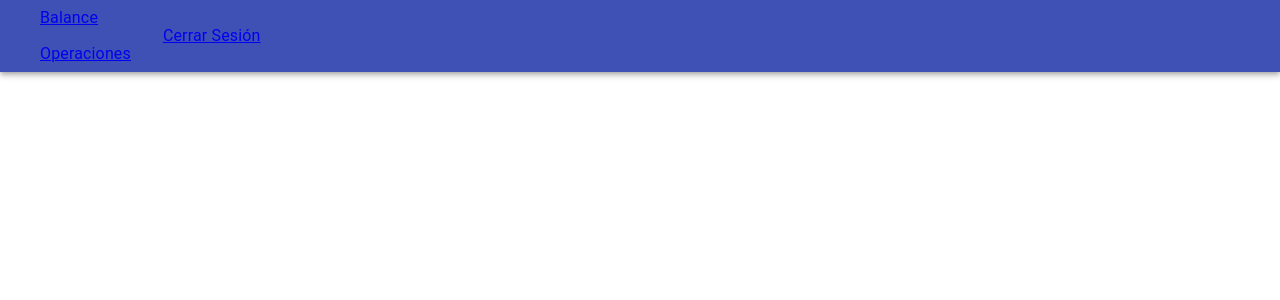
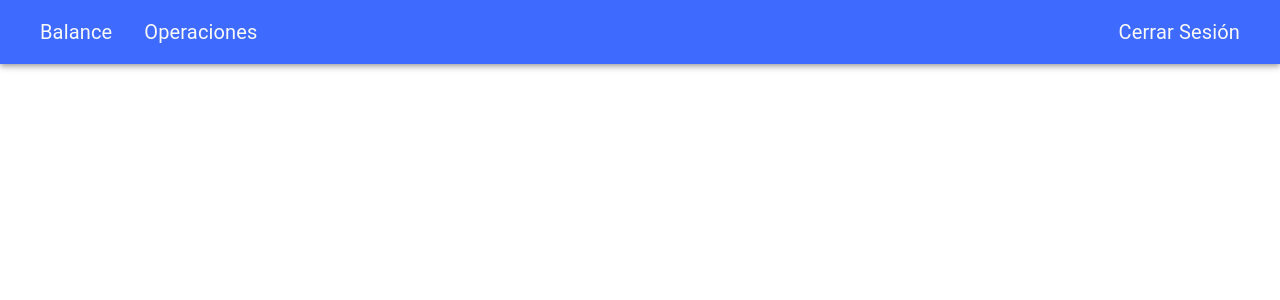
Before and after one commit to Alanoterohs/expense-tracker-PERN, a JavaScript app in the folder client/: page / in a window 1280 px wide. Shown: the top 300 px of the page. Built offline with nearby package versions, Linux system fonts and the light colour scheme; the HTML template or start-up script is replaced by a standard one.

Commit message:
creo componentes(Links) navBar

```diff
--- /dev/null
+++ b/client/src/components/navBar/ButtonLink.js
@@ -0,0 +1,32 @@
+import {
+  Link,
+} from 'react-router-dom';
+
+import {
+  MenuItem,
+} from '@material-ui/core';
+
+import { makeStyles } from '@material-ui/core/styles';
+
+const useStyles = makeStyles((theme) => ({
+    style: {
+      color: '#F9F9F8',
+      fontSize: 20,
+      textDecoration: 'none',
+    },
+  }));
+
+function ButtonLink(props) {
+  const classes = useStyles();
+  return (
+      <MenuItem>
+        <Link
+        className={classes.style}
+        to={props.redirection} >
+        {props.title}
+        </Link>
+      </MenuItem>
+  );
+}
+
+export default ButtonLink;
--- a/client/src/components/navBar/NavBar.js
+++ b/client/src/components/navBar/NavBar.js
@@ -3,7 +3,6 @@ import {
   Switch,
   Route,
   Redirect,
-  Link,
 } from 'react-router-dom';
 
 import {
@@ -16,33 +15,37 @@ import {
   Menu,
   Avatar } from "@material-ui/core";
 
-// #3463F9
+import useStyles from './style';
+import ButtonLink from './ButtonLink';
+
 function NavBar() {
+  const classes = useStyles();
   return (
-    <div>
+    <Grid container component="main">
      <Router>
-     <AppBar position = "sticky" >
+     <AppBar position = "sticky" className={classes.root}>
         <Toolbar>
-          <div >
-             <MenuItem>
-               <Link to="/home" >Balance</Link>
-             </MenuItem>
-             <MenuItem >
-               <Link to="/operations" >Operaciones</Link>
-             </MenuItem>
+          <div className={classes.left}>
+            <ButtonLink
+            redirection = 'balance'
+            title = 'Balance'
+            />
+            <ButtonLink
+            redirection = 'operations'
+            title = 'Operaciones'
+            />
          </div>
-         <div>
-             <MenuItem>
-               <Link to="/login" >Cerrar Sesión</Link>
-             </MenuItem>
+         <div className={classes.right}>
+            <ButtonLink
+            redirection = 'login'
+            title = 'Cerrar Sesión'
+            />
          </div>
          </Toolbar>
      </AppBar>
      </Router>
-   </div>
+   </Grid>
   );
 }
-// <Route path="/home" render= {() => <Balance income={income} setIncome={setIncome} />  } />
-// <Route path="/operations" render = {() =>  <Form income={income} setIncome={setIncome} />}></Route>
 
 export default NavBar;
--- /dev/null
+++ b/client/src/components/navBar/style.js
@@ -0,0 +1,17 @@
+import { makeStyles, withStyles } from '@material-ui/core/styles';
+
+const useStyles = makeStyles((theme) => ({
+  root: {
+    flexGrow: 1,
+    backgroundColor: '#3E6BFD',
+  },
+  left: {
+    flex: 1,
+    display: 'flex',
+  },
+  title: {
+    flexGrow: 1,
+  },
+}));
+
+export default useStyles;
```
